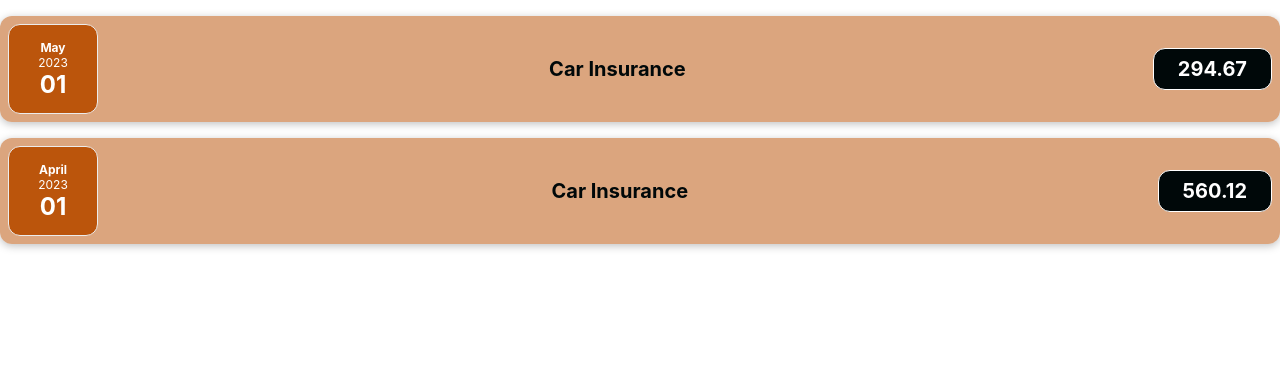
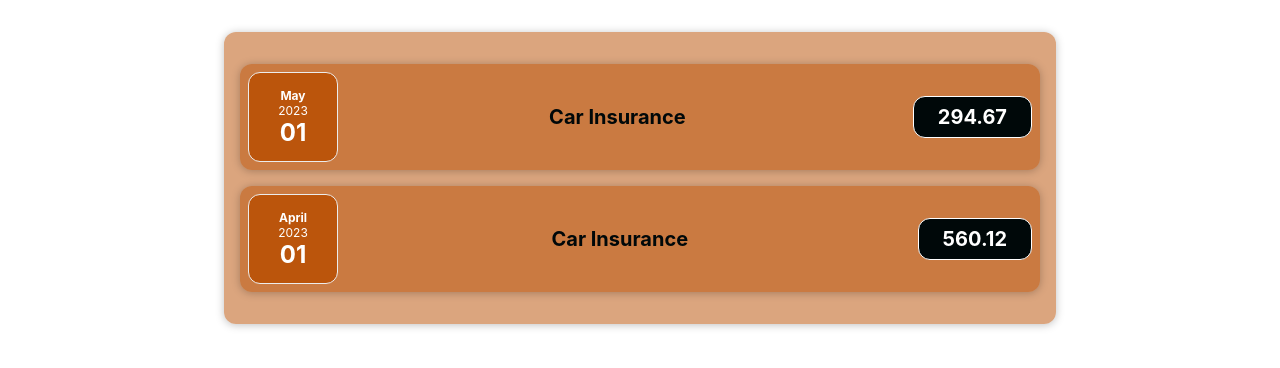
Before and after one commit to Kristjan303/React_thingamabob, a React (Create React App) app in the folder expens/: page / in a window 1280 px wide. Shown: the top 368 px of the page. Built offline with nearby package versions, Linux system fonts and the light colour scheme.

Commit message:
Worksheet 5

```diff
--- /dev/null
+++ b/expens/src/components/Card.css
@@ -0,0 +1,9 @@
+.card {
+    border-radius: 12px;
+    box-shadow: 0 1px 8px rgba(0, 0, 0, 0.25);
+}
+
+.expense-item {
+    border-radius: 12px;
+    box-shadow: 0 1px 8px rgba(0, 0, 0, 0.25);
+}
--- /dev/null
+++ b/expens/src/components/Card.js
@@ -0,0 +1,9 @@
+import './Card.css'
+
+function Card(props){
+    const classes = 'card ' + props.className;
+    return (
+        <div className={classes}>{props.children}</div>
+        )
+}
+export default Card
--- /dev/null
+++ b/expens/src/components/Expenses.css
@@ -0,0 +1,7 @@
+.expenses {
+    padding:  1rem;
+    background-color: rgb(187, 85, 12, 0.53);
+    margin: 2rem auto;
+    width: 50rem;
+    max-width: 95%;
+}
--- a/expens/src/components/Expenses.js
+++ b/expens/src/components/Expenses.js
@@ -1,13 +1,13 @@
 import ExpenseItem from './ExpenseItem';
+import './Expenses.css';
+import Card from './Card';
 
 function Expenses(props) {
-    const expenses = props.expenses;
-
     return (
-        <div>
-            <ExpenseItem expenseData={expenses[0]} />
-            <ExpenseItem expenseData={expenses[1]} />
-        </div>
+        <Card className='expenses'>
+            <ExpenseItem expenseData={props.expenses[0]}></ExpenseItem>
+            <ExpenseItem expenseData={props.expenses[1]}></ExpenseItem>
+        </Card>
     );
 }
 
```
